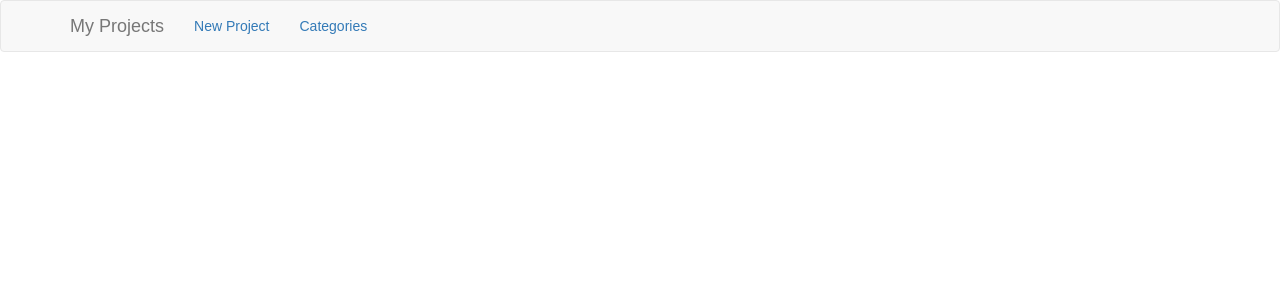
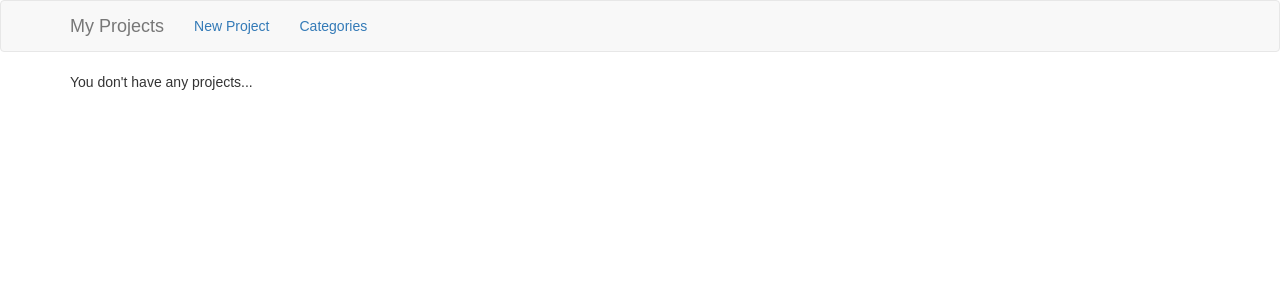
Before and after one commit to Ary770/react-projects-app, a React (Create React App) app: page /projects in a window 1280 px wide. Shown: the top 300 px of the page. Built offline with nearby package versions, Linux system fonts and the light colour scheme.

Commit message:
set up thunk, fetch methods and implemented fetchProjects in ProjectsPage

```diff
--- a/package.json
+++ b/package.json
@@ -11,7 +11,8 @@
     "react-router-dom": "^4.3.1",
     "react-scripts": "1.1.4",
     "reactstrap": "^6.1.0",
-    "redux": "^4.0.0"
+    "redux": "^4.0.0",
+    "redux-thunk": "^2.3.0"
   },
   "scripts": {
     "start": "react-scripts start",
--- /dev/null
+++ b/src/actions/fetchProjects.js
@@ -0,0 +1,9 @@
+
+export function fetchProjects() {
+  return (dispatch) => {
+    dispatch({ type: 'LOADING_PROJECTS' });
+    return fetch('http://localhost:3000/projects')
+      .then(response => response.json())
+      .then(projects => dispatch({ type: 'FETCH_PROJECTS', projects }));
+  };
+}
--- a/src/components/Projects.js
+++ b/src/components/Projects.js
@@ -2,7 +2,6 @@ import React from 'react';
 import { Link } from 'react-router-dom';
 
 const Projects = (props) => {
-
   const projects = props.projects.map(project =>
     <h4 key={project.id}><li><Link to={`/projects/${project.id}`}>{project.name}</Link></li></h4>
   )
--- a/src/components/ProjectsPage.js
+++ b/src/components/ProjectsPage.js
@@ -4,10 +4,25 @@ import { connect } from 'react-redux';
 import Projects from './Projects';
 import ProjectShow from './ProjectShow';
 import CreateProject from './CreateProject';
+import * as actions from '../actions/fetchProjects';
+import { bindActionCreators } from 'redux';
 
-const ProjectsPage = ({match, projects}) =>
+class ProjectsPage extends React.Component {
+  componentDidMount() {
+    if (this.props.projects.length === 0) {
+      console.log('in component did mount')
+      // this.props.actions.fetchProjects()
+    }
+  }
+
+
+  render() {
+    const {match, projects} = this.props;
+    return (
       <div>
+        {projects.length === 0 ? <p className='container'>You don't have any projects...</p> :
           <Projects projects={projects}/>
+        }
         <Switch>
           <Route path={`${match.url}/new`} component={CreateProject} />
           <Route path={`${match.url}/:projectId`} component={ProjectShow}/>
@@ -16,6 +31,9 @@ const ProjectsPage = ({match, projects}) =>
           )}/>
         </Switch>
       </div>
+    )
+  }
+}
 
 const mapStateToProps = state => {
   return ({
@@ -23,4 +41,8 @@ const mapStateToProps = state => {
   })
 }
 
-export default connect(mapStateToProps)(ProjectsPage);
+function mapDispatchToProps(dispatch) {
+  return {actions: bindActionCreators(actions, dispatch)}
+}
+
+export default connect(mapStateToProps, mapDispatchToProps)(ProjectsPage);
--- a/src/index.js
+++ b/src/index.js
@@ -3,11 +3,14 @@ import ReactDOM from 'react-dom';
 import './index.css';
 import App from './App';
 import { Provider } from 'react-redux';
-import { createStore } from 'redux';
+import { createStore, applyMiddleware } from 'redux';
+import thunk from 'redux-thunk';
 import rootReducer from './reducers/index';
 import registerServiceWorker from './registerServiceWorker';
 
-const store = createStore(rootReducer, window.__REDUX_DEVTOOLS_EXTENSION__ && window.__REDUX_DEVTOOLS_EXTENSION__())
+const store = createStore(rootReducer, applyMiddleware(thunk));
+
+// window.__REDUX_DEVTOOLS_EXTENSION__ && window.__REDUX_DEVTOOLS_EXTENSION__()
 
 ReactDOM.render(
   <Provider store={store}>
--- a/src/reducers/projects.js
+++ b/src/reducers/projects.js
@@ -1,10 +1,15 @@
-export default (state = [], action) => {
+export default (state = {loading: false, projects: []}, action) => {
   switch (action.type) {
     case 'ADD_PROJECT':
-      return state.concat(action.project);
+      return state.projects.concat(action.project);
     case 'REMOVE_PROJECT':
-      return state.filter(project => project.id !== action.projectId);
+      return state.projects.filter(project => project.id !== action.projectId);
+    case 'LOADING_PROJECTS':
+      return Object.assign({}, state, {loading: true})
+    case 'FETCH_PROJECTS':
+      debugger;
+      return {loading: false, projects: action.payload}
     default:
-      return state;
+      return state.projects;
   }
 }
```
Also changed, not shown: src/actions/fetchCategories.js (added, +8 -0 lines), 1 other file (tests, documents, lock files or other folders). Lines whose indentation alone changed are shown as unchanged.
